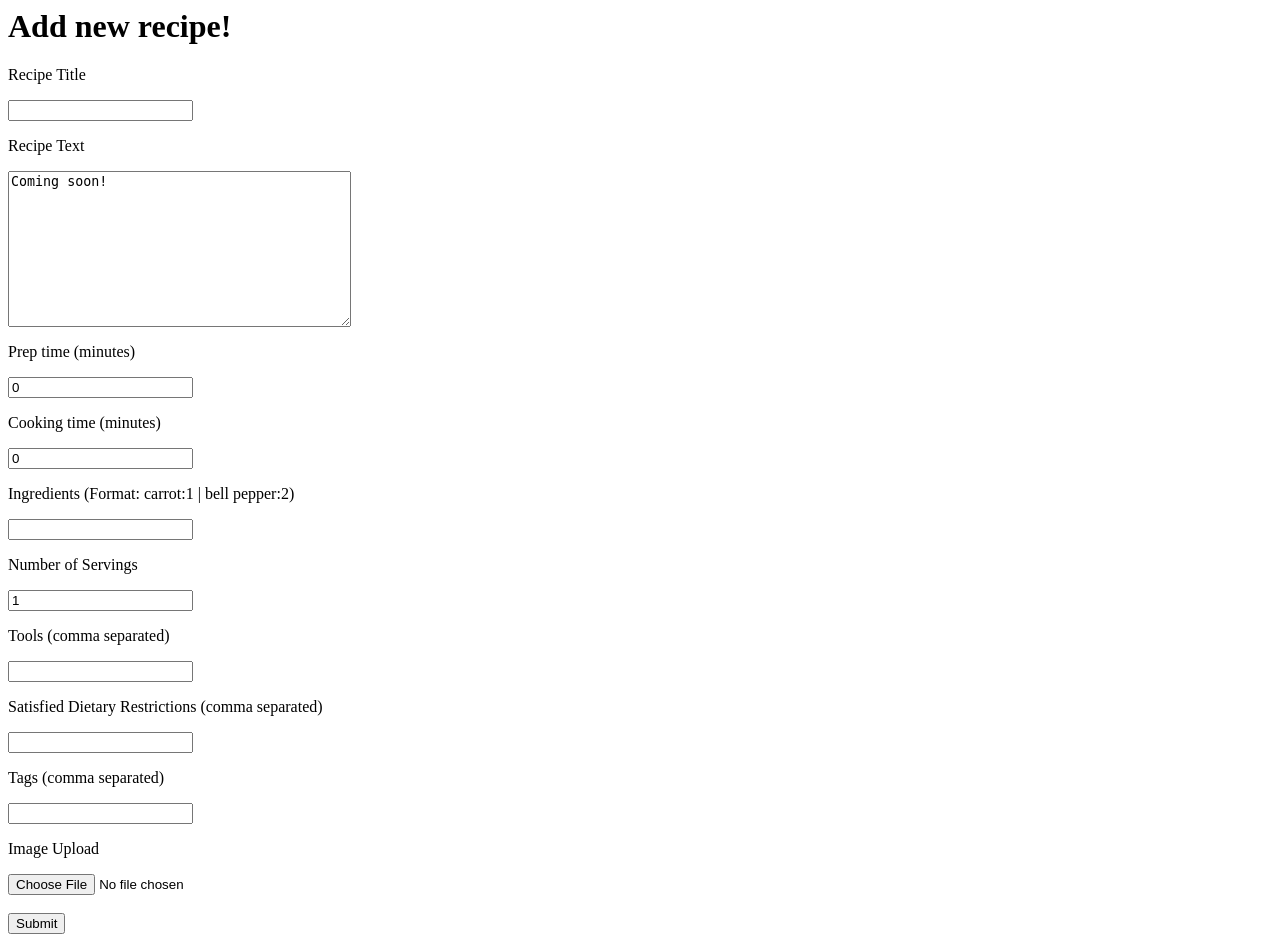
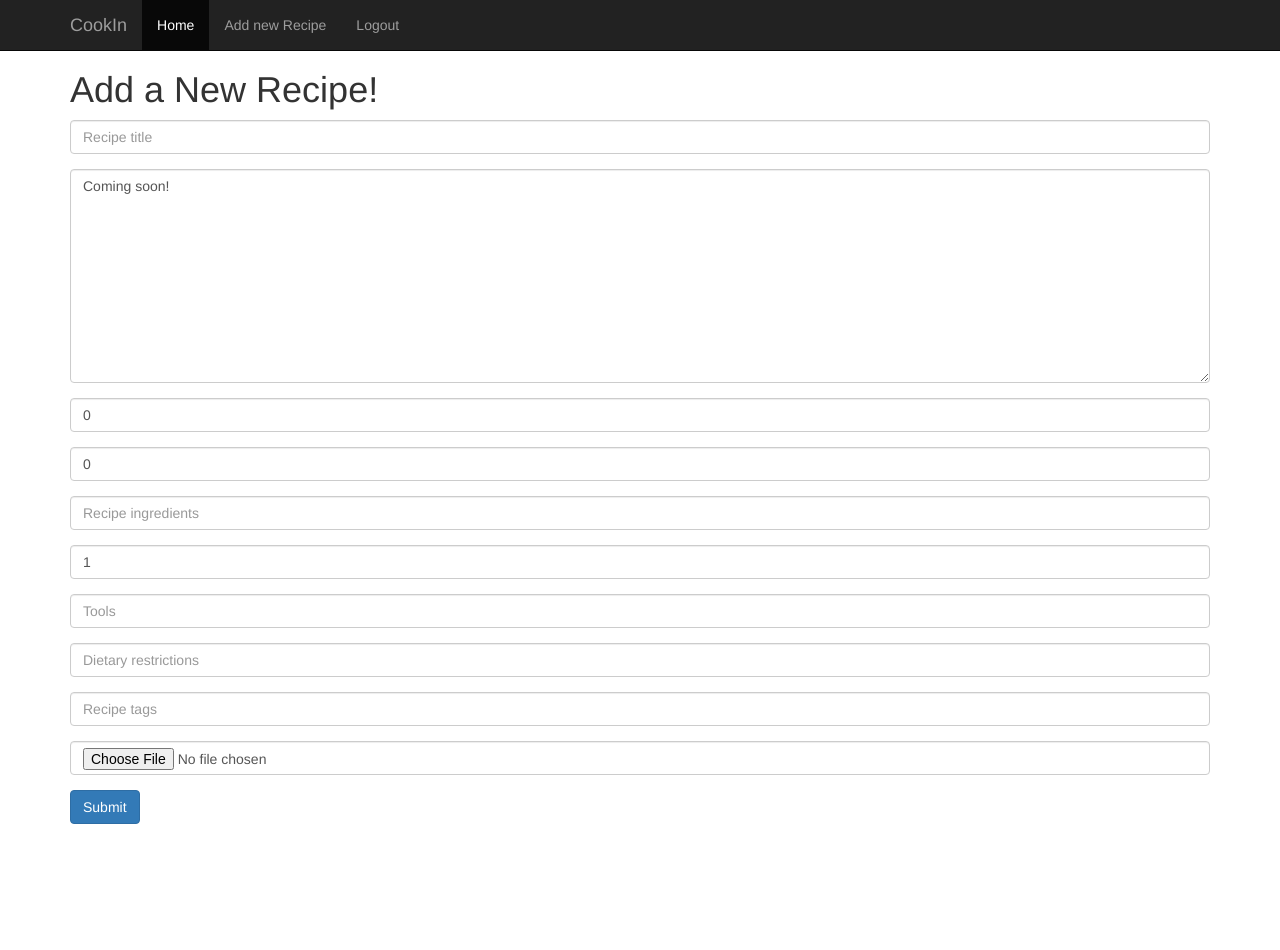
Before and after one commit to shiyingzheng/recipe_search, a Django app: page /app/recipes/new in a window 1280 px wide. After the commit the page ends 824 px from the top, so only its background shows below. Run offline with Django 3.2, Linux system fonts and the light colour scheme; the visitor is signed in with stand-in values (Sample User, id 1); some libraries are stand-ins or nearby versions.

Commit message:
bootstrapified some initial pages!

```diff
--- /dev/null
+++ b/cookin/app/templates/base.html
@@ -0,0 +1,56 @@
+<!DOCTYPE html>
+<html lang="en">
+    <head>
+        <meta charset="utf-8">
+        <meta http-equiv="X-UA-Compatible" content="IE=edge">
+        <meta name="viewport" content="width=device-width, initial-scale=1">
+        {# The above 3 meta tags *must* come first in the head; any other head content must come *after* these tags #}
+        {% load staticfiles %}
+        {# Load the bootstrap tag library #}
+        {% load bootstrap3 %}
+
+        {# Load bootstrap CSS #}
+        {% bootstrap_css %}
+
+        {# Display django.contrib.messages as Bootstrap alerts #}
+        {% bootstrap_messages %}
+        <title>{% block title %}CookIn{% endblock %}</title>
+    </head>
+
+    <body>
+        <nav class="navbar navbar-inverse navbar-fixed-top">
+        <div class="container">
+            <div class="navbar-header">
+                <button type="button" class="navbar-toggle collapsed" data-toggle="collapse" data-target="#navbar" aria-expanded="false" aria-controls="navbar">
+                    <span class="sr-only">Toggle navigation</span>
+                    <span class="icon-bar"></span>
+                    <span class="icon-bar"></span>
+                    <span class="icon-bar"></span>
+                </button>
+                <a class="navbar-brand" href="/">CookIn</a>
+            </div>
+            <div id="navbar" class="collapse navbar-collapse">
+                <ul class="nav navbar-nav">
+                    <li class="active"><a href="/">Home</a></li>
+                    {% if user.is_authenticated %}
+                    <li><a href="/app/recipes/new">Add new Recipe</a></li>
+                    <li><a href="/app/logout/">Logout</a></li>
+
+                    {% else %}
+                    <li><a href="/app/register/">Register Here</a></li>
+                    <li><a href="/app/login/">Login</a></li>
+                    {% endif %}
+                    {% block navmenu %}
+                    {% endblock %}
+                </ul>
+            </div><!--/.nav-collapse -->
+        </div>
+        </nav>
+        <div id="content" class="container" style="padding-top:50px;">
+            {% block content %}{% endblock %}
+        </div>
+        {# Load jquery, then bootstrap JavaScript #}
+        <script type="text/javascript" src="{% static "js/jquery.js" %}"></script>
+        {% bootstrap_javascript %}
+    </body>
+</html>
--- a/cookin/app/templates/recipes/add_new_recipe_form.html
+++ b/cookin/app/templates/recipes/add_new_recipe_form.html
@@ -1,5 +1,8 @@
+{% extends "base.html" %}
+{% load bootstrap3 %}
+
 {% block content %}
-    <h1>Add new recipe!</h1>
+    <h1>Add a New Recipe!</h1>
 
     {% if not valid %}
         <p>Please enter valid information!</p>
@@ -8,36 +11,35 @@
     <form enctype="multipart/form-data" method="post" action="">
         {% csrf_token %}
 
-        <p>Recipe Title</p>
-        {{ form.recipe_title }}<br>
+        {% bootstrap_label "Recipe Title" label_for="id_recipe_title" %}
+        {% bootstrap_field form.recipe_title show_label=False %}
 
-        <p>Recipe Text</p>
-        {{ form.recipe_text }}<br>
+        {% bootstrap_label "Recipe Text" label_for="id_recipe_text" %}
+        {% bootstrap_field form.recipe_text show_label=False %}
 
-        <p>Prep time (minutes)</p>
-        {{ form.prep_time_minutes }}<br>
+        {% bootstrap_label "Prep time (minutes)" label_for="id_prep_time_minutes" %}
+        {% bootstrap_field form.prep_time_minutes show_label=False %}
 
-        <p>Cooking time (minutes)</p>
-        {{ form.cooking_time_minutes }}<br>
+        {% bootstrap_label "Cooking time (minutes)" label_for="id_cooking_time_minutes" %}
+        {% bootstrap_field form.cooking_time_minutes show_label=False %}
 
-        <p>Ingredients (Format: carrot:1 | bell pepper:2)</p>
-        {{ form.recipe_ingredients }}<br>
+        {% bootstrap_label "Ingredients (Format: carrot:1 | bell pepper:2)" label_for="id_recipe_ingredients" %}
+        {% bootstrap_field form.recipe_ingredients show_label=False %}
 
-        <p>Number of Servings</p>
-        {{ form.num_servings }}<br>
+        {% bootstrap_label "Number of Servings" label_for="id_num_servings" %}
+        {% bootstrap_field form.num_servings show_label=False %}
 
-        <p>Tools (comma separated)</p>
-        {{ form.tools }}<br>
+        {% bootstrap_label "Tools (comma separated)" label_for="id_tools" %}
+        {% bootstrap_field form.tools show_label=False %}
 
-        <p>Satisfied Dietary Restrictions (comma separated)</p>
-        {{ form.dietary_restrictions }}<br>
+        {% bootstrap_label "Satisfied Dietary Restrictions (comma separated)" label_for="id_dietary_restrictions" %}
+        {% bootstrap_field form.dietary_restrictions show_label=False %}
 
-        <p>Tags (comma separated)</p>
-        {{ form.recipe_tags }}<br>
+        {% bootstrap_label "Tags (comma separated)" label_for="id_recipe_tags" %}
+        {% bootstrap_field form.recipe_tags show_label=False %}
+        {% bootstrap_label "Image Upload" label_for="" %}
+        {% bootstrap_field form.recipe_image show_label=False %}
 
-        <p>Image Upload</p>
-        {{ form.recipe_image }}<br><br>
-
-        <button type="submit">Submit</button>
+        {% bootstrap_button "Submit" button_type='submit' %}
     </form>
 {% endblock %}
--- a/cookin/cookin/settings.py
+++ b/cookin/cookin/settings.py
@@ -39,6 +39,7 @@ INSTALLED_APPS = (
     'app',
     'storages',
     'taggit',
+    'jquery',
     'bootstrap3',
 )
 
--- a/cookin/requirements.txt
+++ b/cookin/requirements.txt
@@ -7,4 +7,5 @@ boto
 django-storages-redux
 Pillow
 django-taggit
+django-jquery
 django-bootstrap3
```
Also changed, not shown: cookin/app/templates/index.html (+9 -14 lines), cookin/app/templates/users/login.html (+6 -10 lines), cookin/app/templates/users/register.html (+7 -15 lines).
